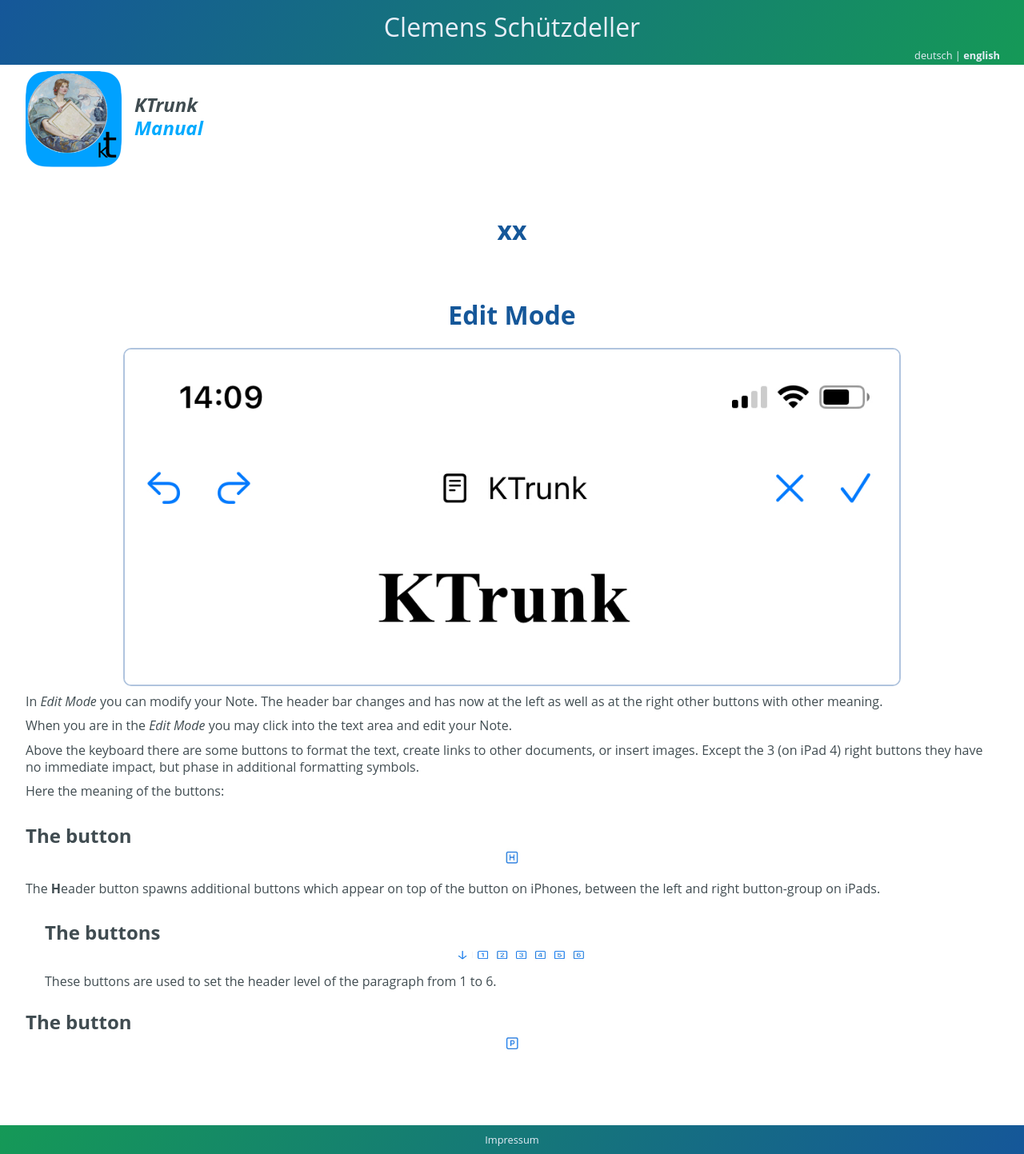
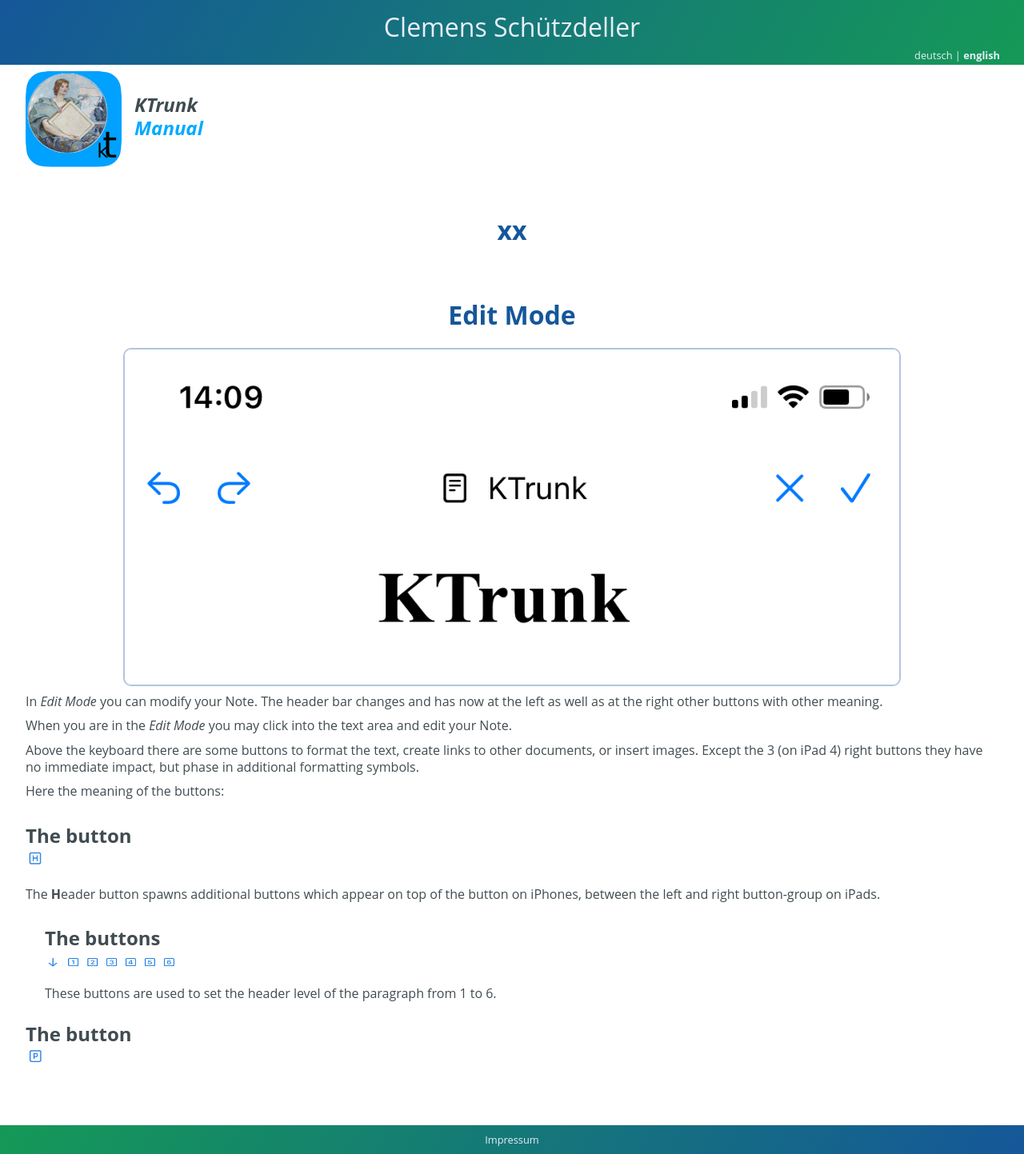
Before and after one commit to cs-LA/home, a Jekyll site: the page built from KTrunk/Manual/EditMode.md, in a window 1280 px wide. Shown: the whole page at 80% size. Built offline with Jekyll 4.4.1, drawn with Linux system fonts in a browser that asks for light colours; our own code applies the rules of GitHub Pages for plain Markdown files.

Commit message:
Update EditMode.md

```diff
--- a/KTrunk/Manual/EditMode.md
+++ b/KTrunk/Manual/EditMode.md
@@ -29,19 +29,19 @@
 <span class="en">Here the meaning of the buttons:</span>
 <span class="de">Hier die Bedeutung der Schaltflächen:</span>
 
-<h3><span class="en">The button</span><span class="de">Die Schaltfläche</span> <img src="EditButtonH.jpg" style="height: 1em; width: 1em;"></h3>
+<h3><span class="en">The button</span><span class="de">Die Schaltfläche</span> <img src="EditButtonH.jpg" style="display: inline-block; height: 1em; width: 1em;"></h3>
 
 <span class="en">The <b>H</b>eader button spawns additional buttons which appear on top of the button on iPhones, between the left and right button-group on iPads.</span>
 <span class="de">Die <b>H</b>-Schaltfläche (<i>Header</i>) bringt weiter Schaltflächen zum Vorschein, die auf iPhones oberhalb der Schaltfläche, auf iPads zwischen den linken und rechten Schaltflächen-Gruppen erscheinen.</span>
 
 <div style="margin-left: 1.5em">
-<h3><span class="en">The buttons</span><span class="de">Die Schaltflächen</span> <img src="EditButtonHn.jpg" style="height: 1em; width: 7em;"></h3>
+<h3><span class="en">The buttons</span><span class="de">Die Schaltflächen</span> <img src="EditButtonHn.jpg" style="display: inline-block; height: 1em; width: 7em;"></h3>
 
 <span class="en">These buttons are used to set the header level of the paragraph from 1 to 6.</span>
 <span class="de">DieseSchaltflächen legen die Überschriften-Ebene von 1 bis 6 fest.</span>
 </div>
 
-<h3><span class="en">The button</span><span class="de">Die Schaltfläche</span> <img src="EditButtonP.jpg" style="height: 1em; width: 1em;"></h3>
+<h3><span class="en">The button</span><span class="de">Die Schaltfläche</span> <img src="EditButtonP.jpg" style="display: inline-block; height: 1em; width: 1em;"></h3>
 
 <span class="en"></span>
 <span class="de"></span>
```
